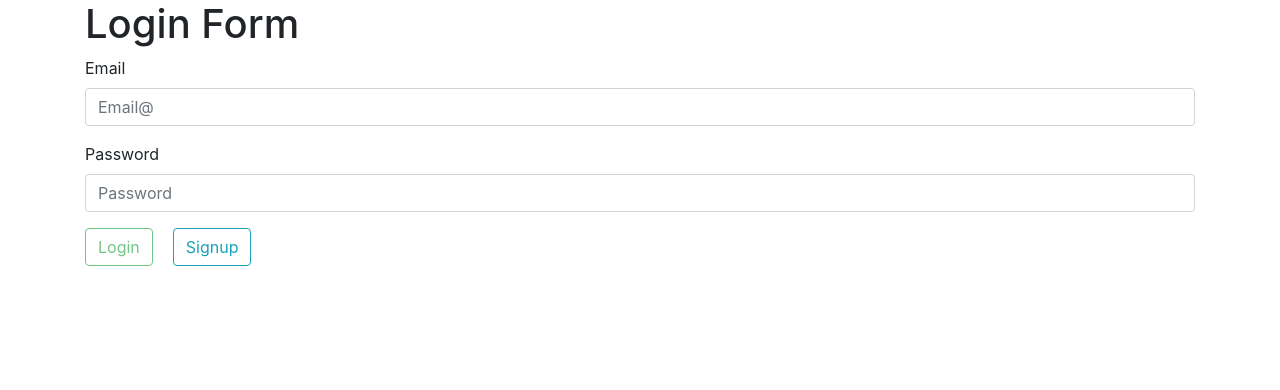
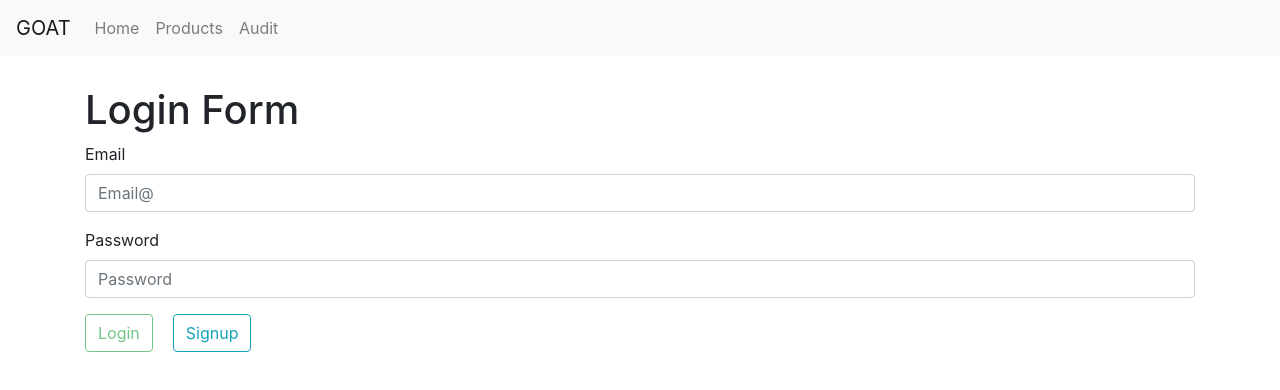
Before and after one commit to Fadyhalfawy98/goat, a React (Create React App) app: page /login in a window 1280 px wide. Shown: the top 390 px of the page. Built offline with nearby package versions, Linux system fonts and the light colour scheme.

Commit message:
Update app.js by adding ProtectedRoute and logout route.

```diff
--- a/src/app.js
+++ b/src/app.js
@@ -2,22 +2,40 @@ import React from "react";
 import {Component} from "react";
 import {Redirect, Route, Switch} from "react-router-dom";
 import { ToastContainer } from "react-toastify";
+import auth from "./services/authService";
+import NavBar from "./components/common/navbar";
+import ProtectedRoute from "./components/common/protectedRoute";
+import Logout from "./components/common/logout";
 import LoginForm from "./components/forms/loginForm";
 import SignupForm from "./components/forms/signupForm";
 import NotFoundForm from "./components/forms/notFoundForm";
+import Audit from "./components/forms/audit";
 
 class App extends Component {
+    state = {}
+
+    componentDidMount() {
+        const user = auth.getCurrentUser();
+        this.setState({ user });
+    }
+
     render() {
+        const { user } = this.state;
+
         return(
             <React.Fragment>
 
                 <ToastContainer />
+
+                <NavBar user={user}/>
 
                 <main className={"container"}>
 
                     <Switch>
                         <Route path={"/login"} component={LoginForm} />
                         <Route path={"/signup"} component={SignupForm} />
+                        <ProtectedRoute path={"/audit"} component={Audit} />
+                        <Route path={"/logout"} component={Logout} />
                         <Route path={"/notfound"} component={NotFoundForm} />
                         <Redirect from={"/"} exact to={"/login"} />
                         <Redirect to={"/notfound"} />
```
